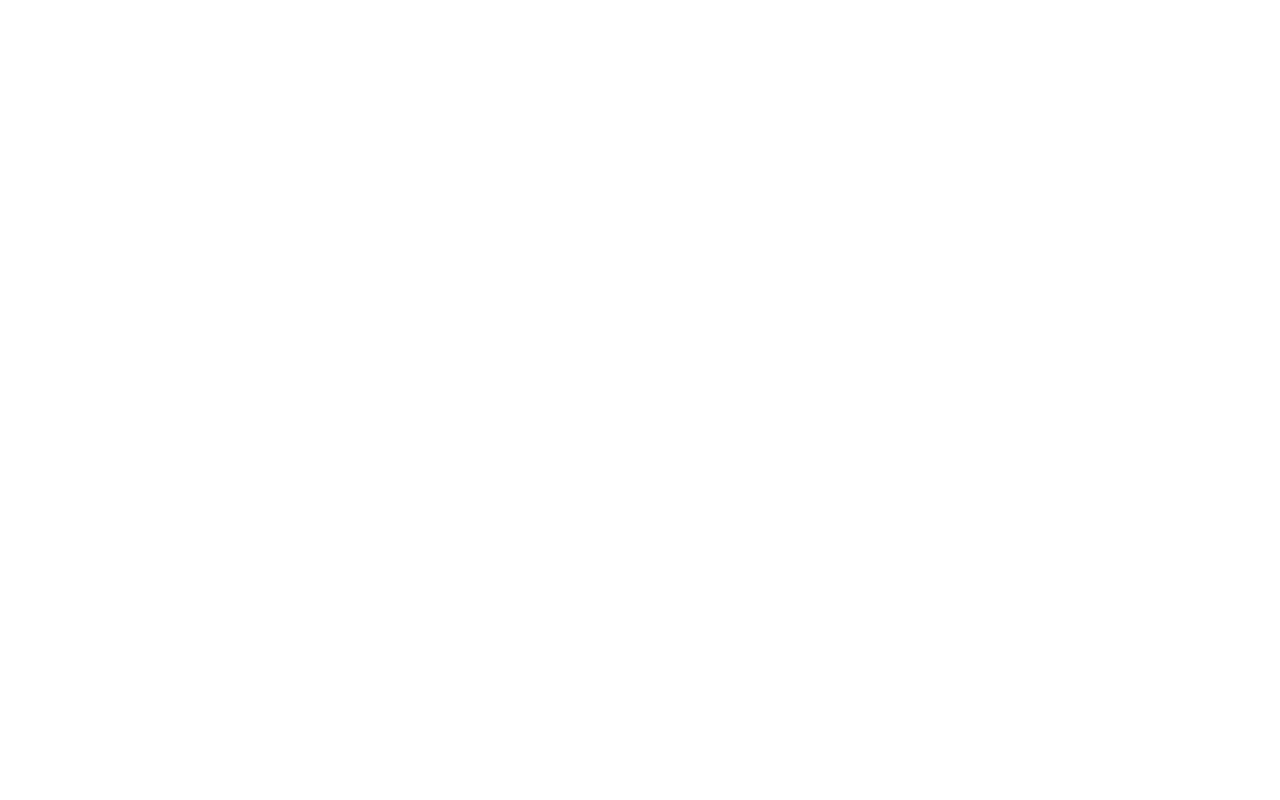
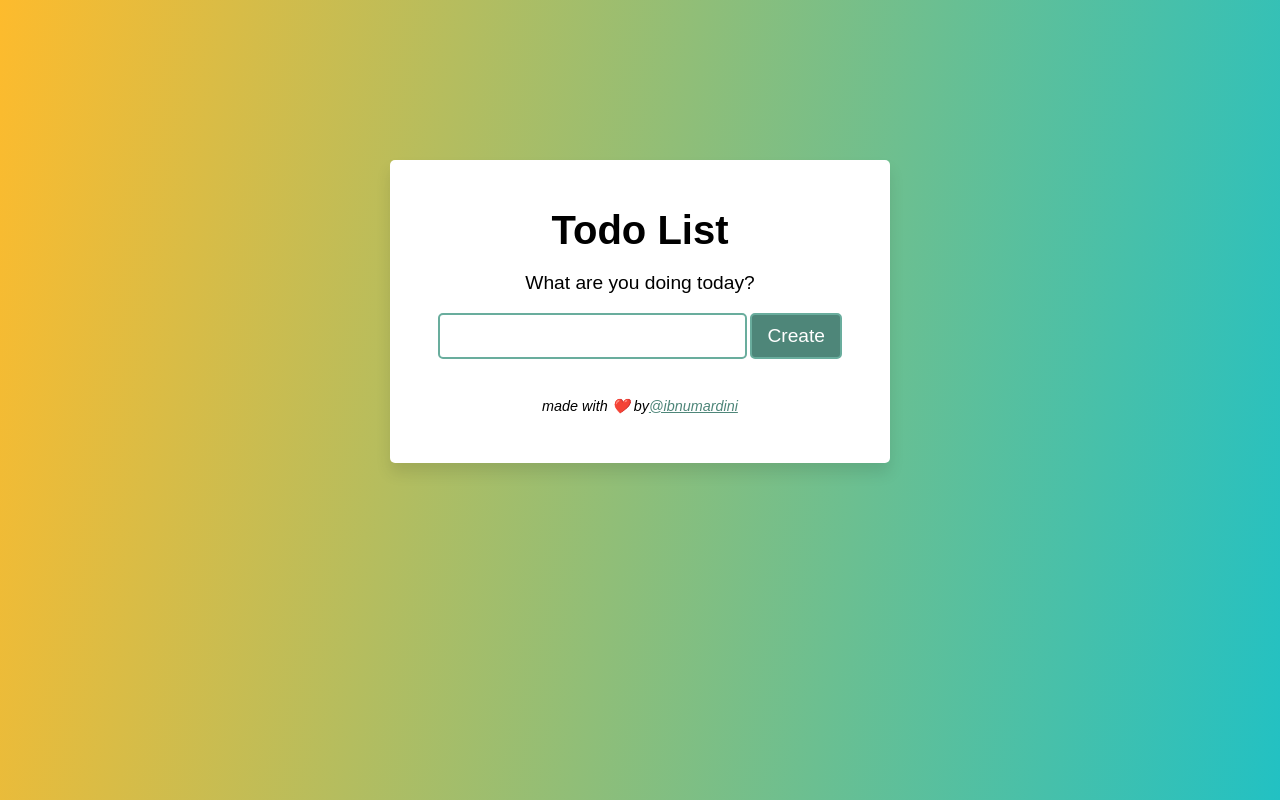
Before and after one commit to dts-kominfo-rea2a/challenge-08-ibnumardini, a website: page index.html in a window 1280 px wide. Drawn offline with Linux system fonts and the light colour scheme.

Commit message:
feat: challenge answered

```diff
--- a/index.html
+++ b/index.html
@@ -5,37 +5,59 @@
     <meta http-equiv="X-UA-Compatible" content="IE=edge" />
     <meta name="viewport" content="width=device-width, initial-scale=1.0" />
     <title>Challenge - DOM</title>
+    <link rel="stylesheet" href="./style.css" />
   </head>
+
   <body>
     <div id="app">
-      <!-- TODO: Buatlah sebuah header dengan id todo-title -->
-      <!-- TODO: Buatlah sebuah subtitle dengan id todo-subtitle -->
+      <!-- Header -->
+      <h1 id="todo-title">Todo List</h1>
+      <p id="todo-subtitle">What are you doing today?</p>
 
       <!-- Section: input -->
-      <!-- TODO: Buatlah sebuah input bertipe text dengan id todo-input -->
-      <!-- TODO: Buatlah sebuah button dengan id todo-submit -->
+      <section id="input">
+        <input type="text" id="todo-input" />
+        <button id="todo-submit">Create</button>
+      </section>
 
       <!-- Section output -->
-      <!-- TODO: Buatlah sebuah <ul> dengan id todo-output -->
+      <section id="output">
+        <ul id="todo-output"></ul>
+      </section>
+      <p id="copyright">
+        made with ❤️ by<a href="https://github.com/ibnumardini" target="_blank"
+          >@ibnumardini</a
+        >
+      </p>
     </div>
-
     <!-- ! Untuk tantangan ini, script jangan diubah ke external js yah ! -->
     <script>
       // TODO: Deklarasi variable sesuai dengan kebutuhan di sini
-      let button;
-      let input;
-      let output;
+      let button = document.getElementById("todo-submit");
+      let input = document.getElementById("todo-input");
+      let output = document.getElementById("todo-output");
 
       // TODO: Buatlah sebuah fungsi dengan nama fnClickHandler
       // Fungsi yang digunakan untuk menambahkan tulisan
       // Jangan ubah cara deklarasi fungsinya, cukup isi saja
-      function fnClickHandler(toDoItem) {}
+      function fnClickHandler(toDoItem) {
+        const li = document.createElement("li");
+        li.innerHTML = toDoItem;
+
+        output.appendChild(li);
+
+        input.value = null;
+      }
 
       // TODO: register event onclick / addEventListener untuk button
       // akan menjalankan fungsi fnClickHandler
+      button.addEventListener("click", () => fnClickHandler(input.value));
 
       // TODO: register event onkeypress / addEventListener untuk input
       // sehingga saat di input ditekan enter akan menjalankan fungsi fnClickHandler juga
+      input.addEventListener("keypress", (ev) => {
+        if (ev.charCode === 13) fnClickHandler(input.value);
+      });
     </script>
   </body>
 </html>
--- /dev/null
+++ b/style.css
@@ -0,0 +1,90 @@
+* {
+  margin: 0;
+  padding: 0;
+  font-family: sans-serif;
+  box-sizing: border-box;
+}
+
+body {
+  width: 100%;
+  height: 100vh;
+  background: linear-gradient(
+    279deg,
+    rgba(34, 193, 195, 1) 0%,
+    rgba(253, 187, 45, 1) 100%
+  );
+  padding-top: 10rem;
+}
+
+#app {
+  margin: auto;
+  background-color: #fff;
+  max-width: 500px;
+  width: 100%;
+  border-radius: 5px;
+  box-shadow: 0px 10px 15px rgba(0, 0, 0, 0.1);
+  padding: 3rem;
+  display: flex;
+  flex-direction: column;
+  gap: 1.2rem;
+}
+
+#todo-title {
+  text-align: center;
+  font-size: 2.5rem;
+}
+
+#todo-subtitle {
+  text-align: center;
+  font-size: 1.2rem;
+}
+
+#input {
+  display: flex;
+  gap: 0.2rem;
+  justify-content: center;
+  align-items: center;
+}
+
+#todo-input {
+  width: 100%;
+  padding: 10px 15px;
+  border-radius: 5px;
+  outline-color: #5f9488;
+  border: 2px solid #69ad9d;
+  font-size: 1.2rem;
+}
+
+#todo-submit {
+  padding: 10px 15px;
+  border: 2px solid #69ad9d;
+  background-color: #4e8679;
+  border-radius: 5px;
+  font-size: 0.9rem;
+  font-size: 1.2rem;
+  color: #fff;
+}
+
+#todo-submit:hover {
+  cursor: pointer;
+  background-color: #5f9488;
+}
+
+#output {
+  font-size: 1.2rem;
+}
+
+#todo-output li {
+  list-style-position: inside;
+  list-style-type: square;
+}
+
+#copyright {
+  text-align: center;
+  font-style: italic;
+  font-size: 0.9rem;
+}
+
+#copyright a {
+  color: #4e8679;
+}
```
